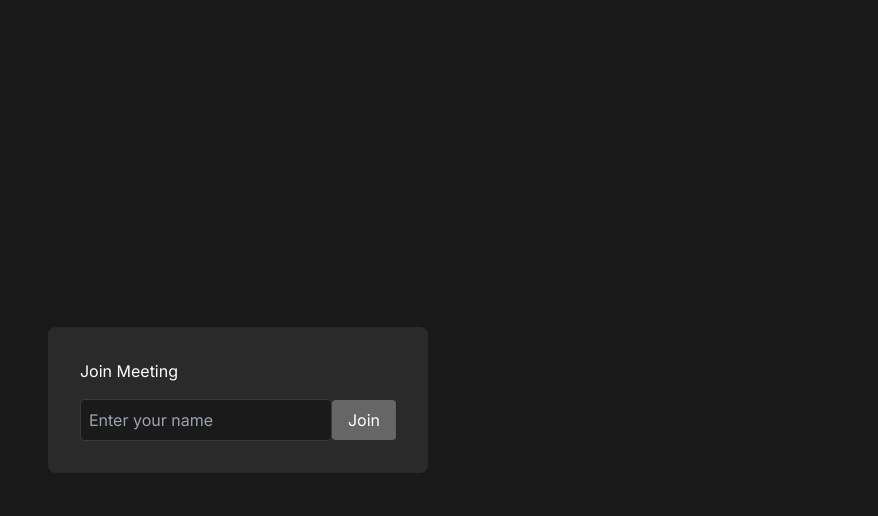
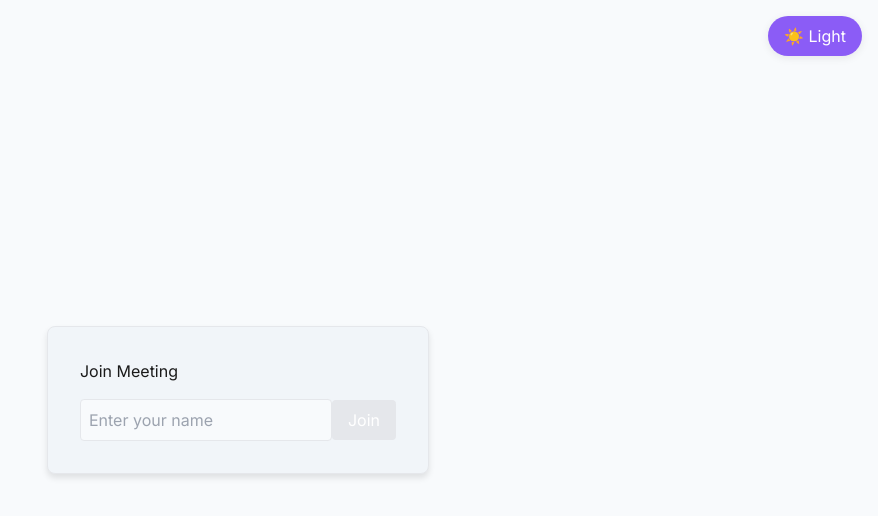
Before and after one commit to 1N4B0M9/Nawk, a React (Vite) app: page / in a window 1280 px wide. Shown: the top 516 px of the page, without its empty margins (402-1280 px from the left). Built offline with nearby package versions, Linux system fonts and the light colour scheme.

Commit message:
lightmode, dark mode and hangup

```diff
--- a/src/App.tsx
+++ b/src/App.tsx
@@ -1,4 +1,4 @@
-import React, { useState, useCallback } from 'react';
+import React, { useState, useCallback, useEffect } from 'react';
 import { useVoiceflow } from './hooks/useVoiceflow';
 import BubbleCanvas from './components/BubbleCanvas';
 import styled from 'styled-components';
@@ -7,8 +7,8 @@ import webRTCService from './services/webRTCService';
 const AppContainer = styled.div`
   width: 100vw;
   height: 100vh;
-  background: #1a1a1a;
-  color: white;
+  background: var(--color-bg);
+  color: var(--color-text);
 `;
 
 const JoinForm = styled.div`
@@ -16,40 +16,64 @@ const JoinForm = styled.div`
   top: 50%;
   left: 50%;
   transform: translate(-50%, -50%);
-  background: #2a2a2a;
+  background: var(--color-bg-secondary);
   padding: 2rem;
   border-radius: 8px;
   display: flex;
   flex-direction: column;
   gap: 1rem;
   z-index: 100;
+  border: 1px solid var(--color-border);
+  box-shadow: 0 4px 6px rgba(0, 0, 0, 0.1);
 `;
 
 const Input = styled.input`
   padding: 0.5rem;
   border-radius: 4px;
-  border: 1px solid #3a3a3a;
-  background: #1a1a1a;
-  color: white;
+  border: 1px solid var(--color-border);
+  background: var(--color-bg);
+  color: var(--color-text);
   font-size: 1rem;
+  &::placeholder {
+    color: #9ca3af;
+  }
 `;
 
 const Button = styled.button`
   padding: 0.5rem 1rem;
   border-radius: 4px;
   border: none;
-  background: #4CAF50;
+  background: var(--color-accent);
   color: white;
   font-size: 1rem;
   cursor: pointer;
 
   &:hover {
-    background: #45a049;
+    background: var(--color-accent-hover);
   }
 
   &:disabled {
-    background: #666;
+    background: var(--color-border);
     cursor: not-allowed;
+  }
+`;
+
+const ThemeToggle = styled.button`
+  position: fixed;
+  top: 1rem;
+  right: 1rem;
+  z-index: 200;
+  background: var(--color-accent);
+  color: #fff;
+  border: none;
+  border-radius: 9999px;
+  padding: 0.5rem 1rem;
+  font-size: 1rem;
+  cursor: pointer;
+  box-shadow: 0 2px 8px rgba(0,0,0,0.08);
+  transition: background 0.2s;
+  &:hover {
+    background: var(--color-accent-hover);
   }
 `;
 
@@ -63,6 +87,27 @@ const App: React.FC = () => {
     connect,
     disconnect
   } = useVoiceflow();
+
+  const [theme, setTheme] = useState<'light' | 'dark'>(() => {
+    if (typeof window !== 'undefined') {
+      const stored = localStorage.getItem('theme');
+      if (stored === 'light' || stored === 'dark') return stored;
+      if (window.matchMedia('(prefers-color-scheme: dark)').matches) return 'dark';
+    }
+    return 'light';
+  });
+
+  useEffect(() => {
+    const html = document.documentElement;
+    if (theme === 'dark') {
+      html.classList.add('dark');
+    } else {
+      html.classList.remove('dark');
+    }
+    localStorage.setItem('theme', theme);
+  }, [theme]);
+
+  const toggleTheme = () => setTheme(t => (t === 'dark' ? 'light' : 'dark'));
 
   const handleJoin = (e: React.FormEvent) => {
     e.preventDefault();
@@ -78,6 +123,9 @@ const App: React.FC = () => {
 
   return (
     <AppContainer>
+      <ThemeToggle onClick={toggleTheme} aria-label="Toggle theme">
+        {theme === 'dark' ? '🌙 Dark' : '☀️ Light'}
+      </ThemeToggle>
       {!isConnected && (
         <JoinForm>
           <h2>Join Meeting</h2>
@@ -101,6 +149,7 @@ const App: React.FC = () => {
           participants={participants}
           localParticipant={localParticipant}
           onUpdateConnections={handleConnectionsUpdate}
+          onDisconnect={disconnect}
         />
       )}
     </AppContainer>
--- a/src/components/LeaveButton.tsx
+++ b/src/components/LeaveButton.tsx
@@ -14,7 +14,7 @@ const Button = styled.button`
   display: flex;
   align-items: center;
   justify-content: center;
-  background: #ef4444;
+  background: var(--color-accent);
   color: white;
   padding: 1rem;
   border-radius: 9999px;
@@ -24,7 +24,7 @@ const Button = styled.button`
   box-shadow: 0 4px 6px rgba(0, 0, 0, 0.1);
 
   &:hover {
-    background: #dc2626;
+    background: var(--color-accent-hover);
     transform: scale(1.05);
   }
 
--- a/src/components/ParticipantAvatar.tsx
+++ b/src/components/ParticipantAvatar.tsx
@@ -112,8 +112,8 @@ const ParticipantAvatar: React.FC<ParticipantAvatarProps> = ({
 
         {/* Participant video/avatar circle */}
         <div
-          className={`${sizeClasses} rounded-full bg-primary-800 flex items-center justify-center relative overflow-hidden transition-all duration-300 ${
-            participant.isSpeaking ? 'ring-2 ring-primary-400' : ''
+          className={`${sizeClasses} rounded-full bg-[var(--color-bg-secondary)] flex items-center justify-center relative overflow-hidden transition-all duration-300 ${
+            participant.isSpeaking ? 'ring-2 ring-accent' : ''
           }`}
         >
           {hasVideoTrack ? (
@@ -125,12 +125,12 @@ const ParticipantAvatar: React.FC<ParticipantAvatarProps> = ({
               muted
             />
           ) : (
-            <User className="text-white" size={size === 'lg' ? 36 : size === 'md' ? 24 : 16} />
+            <User className="text-[var(--color-text)]" size={size === 'lg' ? 36 : size === 'md' ? 24 : 16} />
           )}
 
           {/* Audio level indicator (subtle background gradient) */}
           <div
-            className="absolute inset-0 bg-gradient-to-t from-primary-600 to-transparent opacity-50 transition-all duration-200"
+            className="absolute inset-0 bg-gradient-to-t from-accent to-transparent opacity-50 transition-all duration-200"
             style={{ height: `${participant.audioLevel * 100}%` }}
           />
 
@@ -146,7 +146,7 @@ const ParticipantAvatar: React.FC<ParticipantAvatarProps> = ({
       {/* Participant name */}
       {showName && (
         <div className="mt-2 flex items-center space-x-1">
-          <span className="text-sm font-medium truncate max-w-[100px]">
+          <span className="text-sm font-medium truncate max-w-[100px] text-[var(--color-text)]">
             {participant.name}
           </span>
           {participant.isMuted ? (
--- a/src/components/ParticipantsList.tsx
+++ b/src/components/ParticipantsList.tsx
@@ -24,7 +24,7 @@ const ParticipantsList: React.FC<ParticipantsListProps> = ({
         {/* Local participant is always shown first and larger */}
         {localParticipant && (
           <div className="flex flex-col items-center">
-            <p className="text-xs text-primary-400 mb-2">You</p>
+            <p className="text-xs text-accent mb-2">You</p>
             <ParticipantAvatar
               participant={localParticipant}
               size="lg"
@@ -46,7 +46,7 @@ const ParticipantsList: React.FC<ParticipantsListProps> = ({
           ))}
         </div>
       ) : (
-        <div className="text-center py-8 text-gray-400">
+        <div className="text-center py-8 text-gray-400 dark:text-gray-500">
           <p>Waiting for others to join...</p>
           <p className="text-sm mt-2">Share the room link to invite others</p>
         </div>
--- a/src/components/RoomHeader.tsx
+++ b/src/components/RoomHeader.tsx
@@ -8,13 +8,13 @@ interface RoomHeaderProps {
 
 const RoomHeader: React.FC<RoomHeaderProps> = ({ roomName, participantCount }) => {
   return (
-    <div className="flex items-center justify-between w-full p-4 bg-background-dark/90 backdrop-blur-sm">
+    <div className="flex items-center justify-between w-full p-4 bg-[var(--color-bg-secondary)]/90 backdrop-blur-sm border-b border-[var(--color-border)]">
       <div className="flex items-center space-x-2">
-        <Volume2 className="text-primary-400\" size={24} />
-        <h1 className="text-xl font-semibold text-white">{roomName}</h1>
+        <Volume2 className="text-accent" size={24} />
+        <h1 className="text-xl font-semibold text-[var(--color-text)]">{roomName}</h1>
       </div>
 
-      <div className="flex items-center space-x-2 text-white/70">
+      <div className="flex items-center space-x-2 text-[var(--color-text)]/70">
         <Users size={18} />
         <span className="text-sm">{participantCount} participant{participantCount !== 1 ? 's' : ''}</span>
       </div>
--- a/src/components/VideoChat.tsx
+++ b/src/components/VideoChat.tsx
@@ -10,12 +10,12 @@ const VideoChatContainer = styled.div`
   gap: 1rem;
   padding: 1rem;
   height: 100vh;
-  background: #1a1a1a;
+  background: var(--color-bg);
 `;
 
 const ParticipantContainer = styled.div`
   position: relative;
-  background: #2a2a2a;
+  background: var(--color-bg-secondary);
   border-radius: 8px;
   overflow: hidden;
   aspect-ratio: 16/9;
@@ -33,7 +33,7 @@ const Avatar = styled.div`
   display: flex;
   align-items: center;
   justify-content: center;
-  background: #3a3a3a;
+  background: var(--color-border);
   color: white;
   font-size: 2rem;
   font-weight: bold;
@@ -43,8 +43,8 @@ const ParticipantName = styled.div`
   position: absolute;
   bottom: 1rem;
   left: 1rem;
-  color: white;
-  background: rgba(0, 0, 0, 0.5);
+  color: var(--color-text);
+  background: rgba(0, 0, 0, 0.2);
   padding: 0.5rem;
   border-radius: 4px;
   font-size: 0.9rem;
@@ -57,7 +57,7 @@ const SpeakingIndicator = styled.div<{ isSpeaking: boolean }>`
   width: 10px;
   height: 10px;
   border-radius: 50%;
-  background: ${(props: { isSpeaking: boolean }) => props.isSpeaking ? '#4CAF50' : '#666'};
+  background: ${(props: { isSpeaking: boolean }) => props.isSpeaking ? 'var(--color-accent)' : 'var(--color-border)'};
   transition: background-color 0.2s ease;
 `;
 
--- a/src/index.css
+++ b/src/index.css
@@ -5,10 +5,24 @@
 @layer base {
   html {
     font-family: 'Inter', system-ui, sans-serif;
+    /* Theme variables */
+    --color-bg: #f8fafc;
+    --color-bg-secondary: #f1f5f9;
+    --color-text: #1a1a1a;
+    --color-accent: #8b5cf6; /* purple */
+    --color-accent-hover: #7c3aed;
+    --color-border: #e5e7eb;
   }
-
+  html.dark {
+    --color-bg: #121212;
+    --color-bg-secondary: #2a2a2a;
+    --color-text: #fff;
+    --color-accent: #8b5cf6;
+    --color-accent-hover: #7c3aed;
+    --color-border: #232323;
+  }
   body {
-    @apply bg-background-dark text-white antialiased;
+    @apply bg-[var(--color-bg)] text-[var(--color-text)] antialiased;
   }
 }
 
@@ -38,3 +52,17 @@
     background: radial-gradient(circle, rgba(139, 92, 246, 0.3) 0%, rgba(139, 92, 246, 0) 70%);
   }
 }
+
+/* Utility for accent background */
+.bg-accent {
+  background-color: var(--color-accent);
+}
+.bg-accent-hover:hover {
+  background-color: var(--color-accent-hover);
+}
+.text-accent {
+  color: var(--color-accent);
+}
+.border-accent {
+  border-color: var(--color-accent);
+}
--- a/src/services/socketService.ts
+++ b/src/services/socketService.ts
@@ -152,17 +152,15 @@ class SocketService {
 
   offPositionUpdate(): void {
     if (!this.socket) {
-      throw new Error('Socket not connected');
+      return;
     }
-
     this.socket.off('position-update');
   }
 
   offInitialPositions(): void {
     if (!this.socket) {
-      throw new Error('Socket not connected');
+      return;
     }
-
     this.socket.off('initial-positions');
   }
 
--- a/tailwind.config.js
+++ b/tailwind.config.js
@@ -84,4 +84,5 @@ export default {
     },
   },
   plugins: [],
+  darkMode: 'class',
 };
```
Also changed, not shown: src/components/BubbleCanvas.tsx (+51 -20 lines), src/components/JoinForm.tsx (+8 -8 lines).
